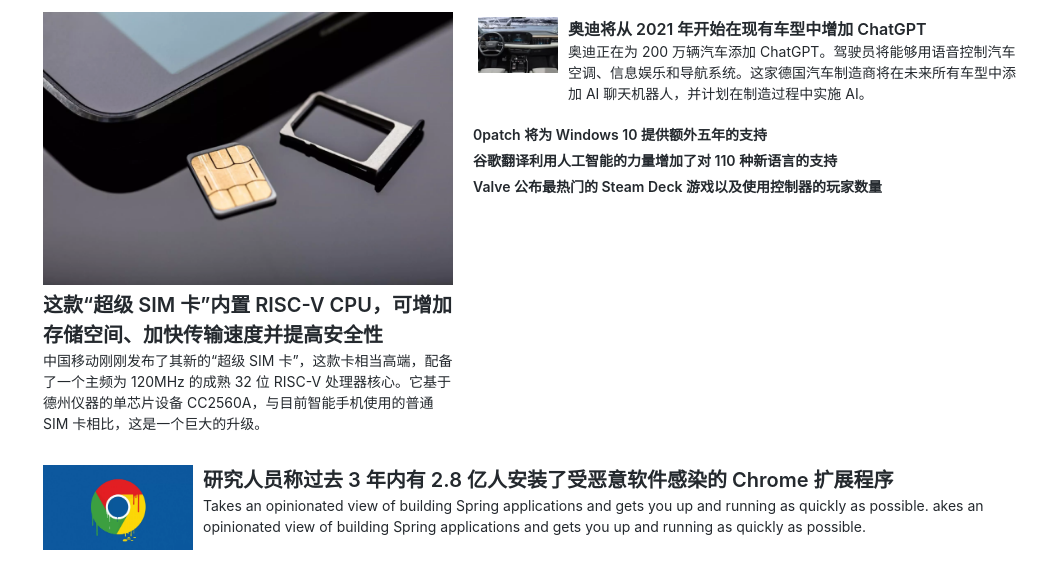
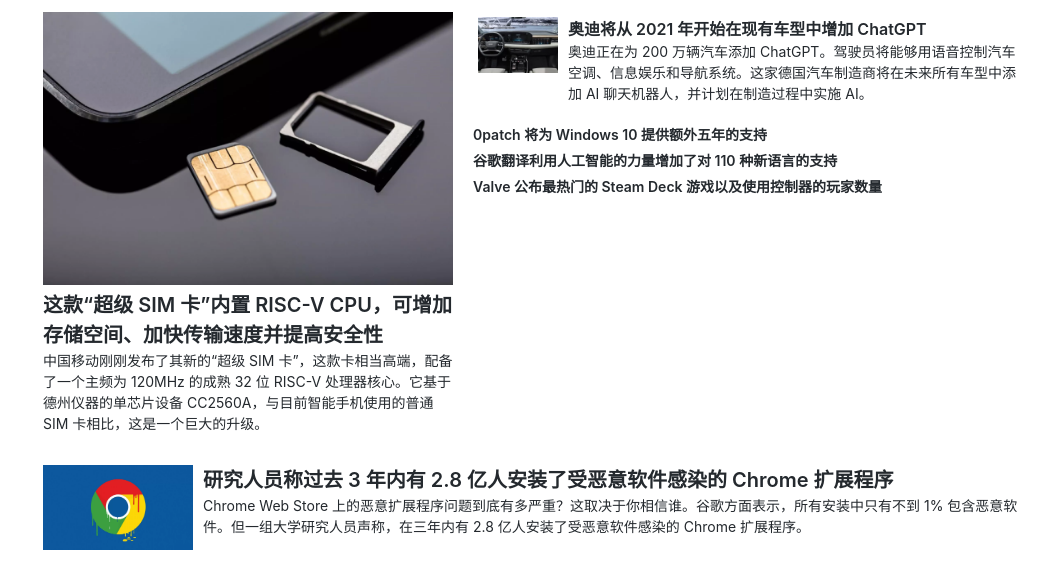
Before and after one commit to yingkuiwen/yingkuiwen.github.io, a plain HTML site: page index.html in a window 1280 px wide. Shown: the part 72-660 px from the top of the page, without its empty margins (2-1050 px from the left). Drawn offline with Linux system fonts and the light colour scheme.

Commit message:
内容更新

```diff
--- a/index.html
+++ b/index.html
@@ -109,8 +109,7 @@
             <div class="text">
                 <h3>研究人员称过去 3 年内有 2.8 亿人安装了受恶意软件感染的 Chrome 扩展程序</h3>
                 <p>
-                    Takes an opinionated view of building Spring applications and gets you up and running as quickly as possible.
-                    akes an opinionated view of building Spring applications and gets you up and running as quickly as possible.
+                    Chrome Web Store 上的恶意扩展程序问题到底有多严重？这取决于你相信谁。谷歌方面表示，所有安装中只有不到 1% 包含恶意软件。但一组大学研究人员声称，在三年内有 2.8 亿人安装了受恶意软件感染的 Chrome 扩展程序。
                 </p>
             </div>
             <div class="clear-float" style="clear: both"></div>
```
